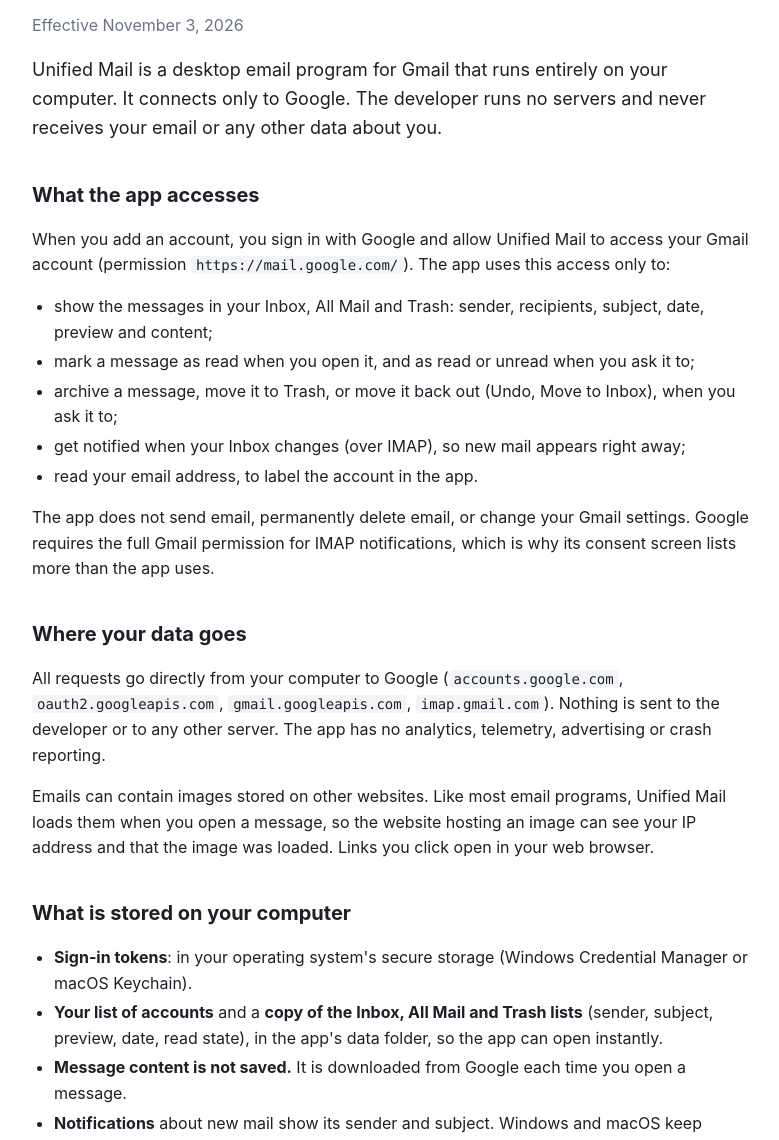
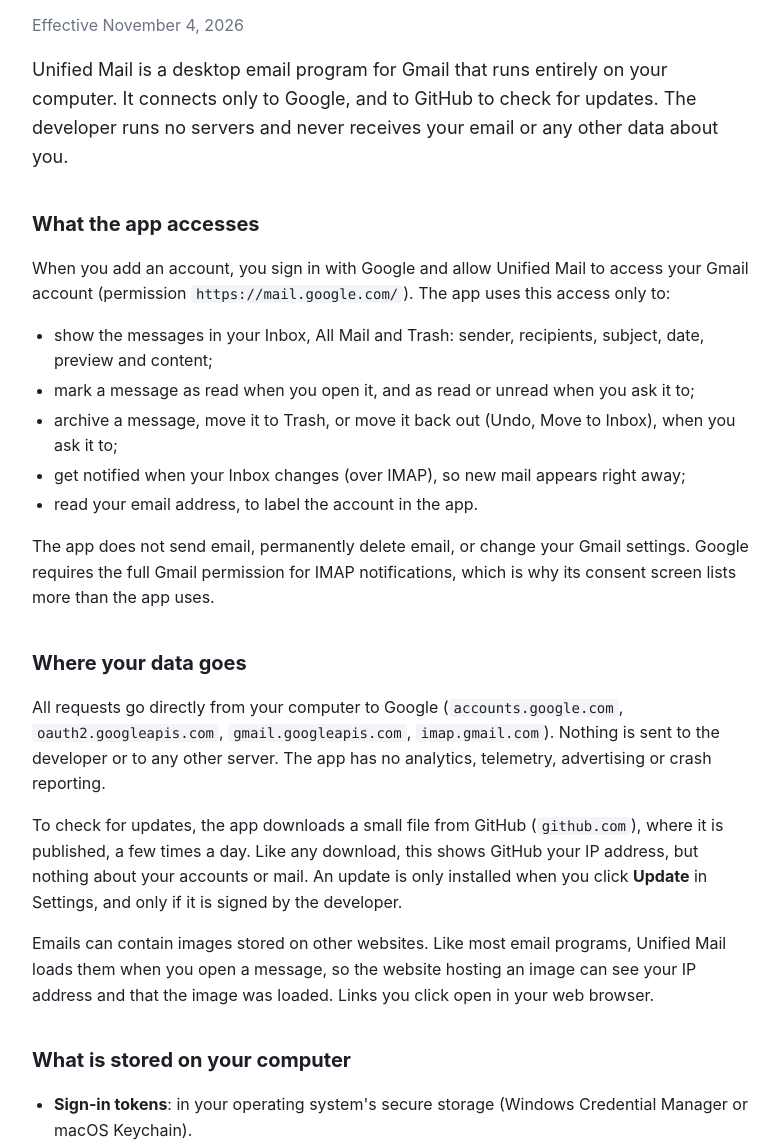
Before and after one commit to andeliseev/andeliseev.github.io, a plain HTML site: page unified-mail/privacy.html in a window 1280 px wide. Shown: the part 136-1276 px from the top of the page, without its empty margins (248-1027 px from the left). Drawn offline with Linux system fonts and the light colour scheme.

Commit message:
Website: updates in the features and the privacy policy
Say that the app checks GitHub for updates a few times a day (GitHub sees the IP address, nothing more), and installs one only when asked and only if it's signed. List self-updating among the features, and date the policy November 4, 2026.

```diff
--- a/unified-mail/privacy.html
+++ b/unified-mail/privacy.html
@@ -10,12 +10,12 @@
   <main>
     <p class="crumb"><a href="./">Unified Mail</a></p>
     <h1>Privacy Policy</h1>
-    <p class="muted">Effective November 3, 2026</p>
+    <p class="muted">Effective November 4, 2026</p>
 
     <p class="lead">
       Unified Mail is a desktop email program for Gmail that runs entirely on your computer.
-      It connects only to Google. The developer runs no servers and never receives your email
-      or any other data about you.
+      It connects only to Google, and to GitHub to check for updates. The developer runs no servers
+      and never receives your email or any other data about you.
     </p>
 
     <h2>What the app accesses</h2>
@@ -43,6 +43,12 @@
       <code>gmail.googleapis.com</code>, <code>imap.gmail.com</code>). Nothing is sent to the
       developer or to any other server. The app has no analytics, telemetry, advertising or
       crash reporting.
+    </p>
+    <p>
+      To check for updates, the app downloads a small file from GitHub (<code>github.com</code>),
+      where it is published, a few times a day. Like any download, this shows GitHub your IP address,
+      but nothing about your accounts or mail. An update is only installed when you click
+      <strong>Update</strong> in Settings, and only if it is signed by the developer.
     </p>
     <p>
       Emails can contain images stored on other websites. Like most email programs, Unified Mail
```
Also changed, not shown: unified-mail/index.html (+2 -1 lines).
